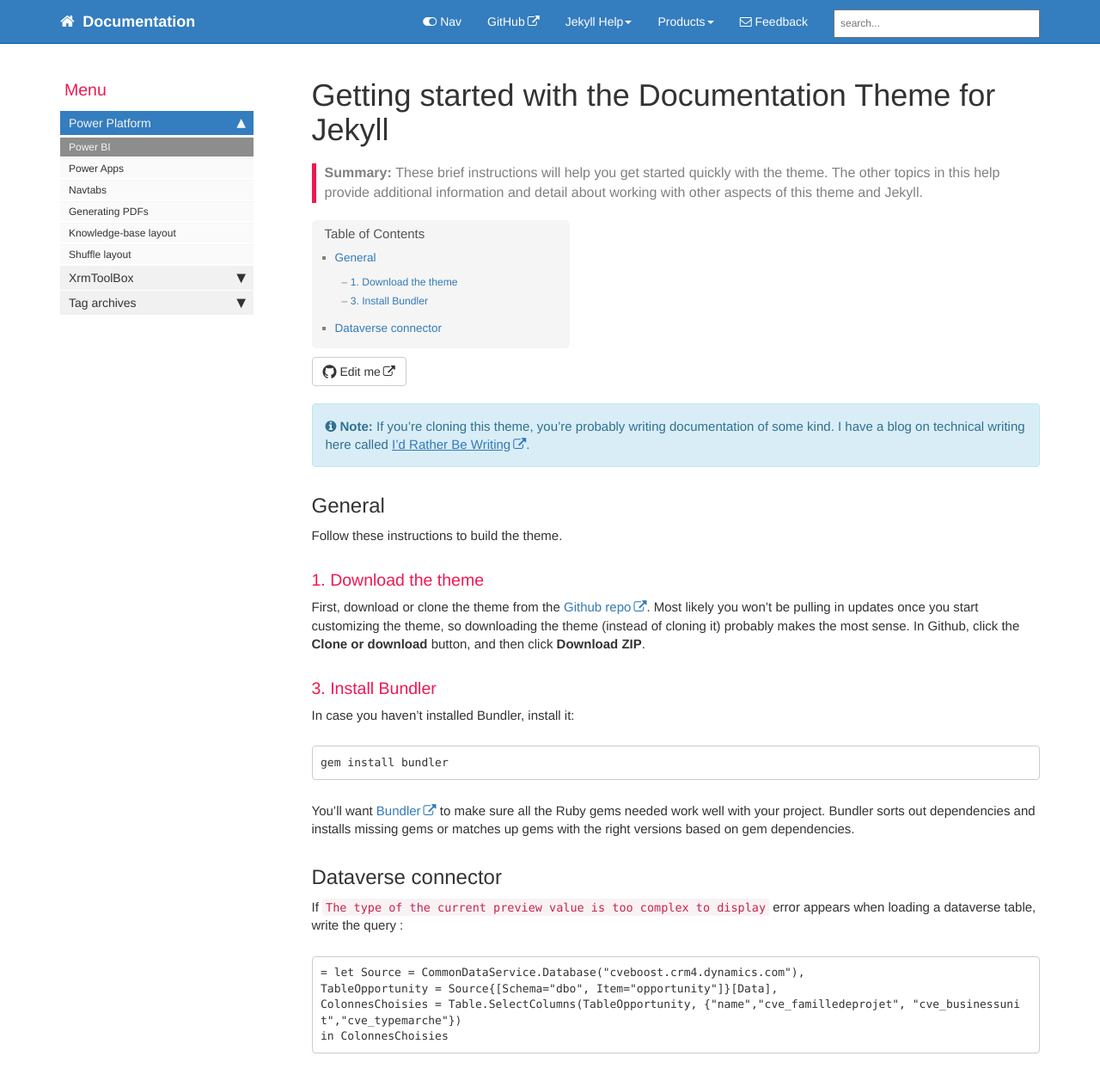
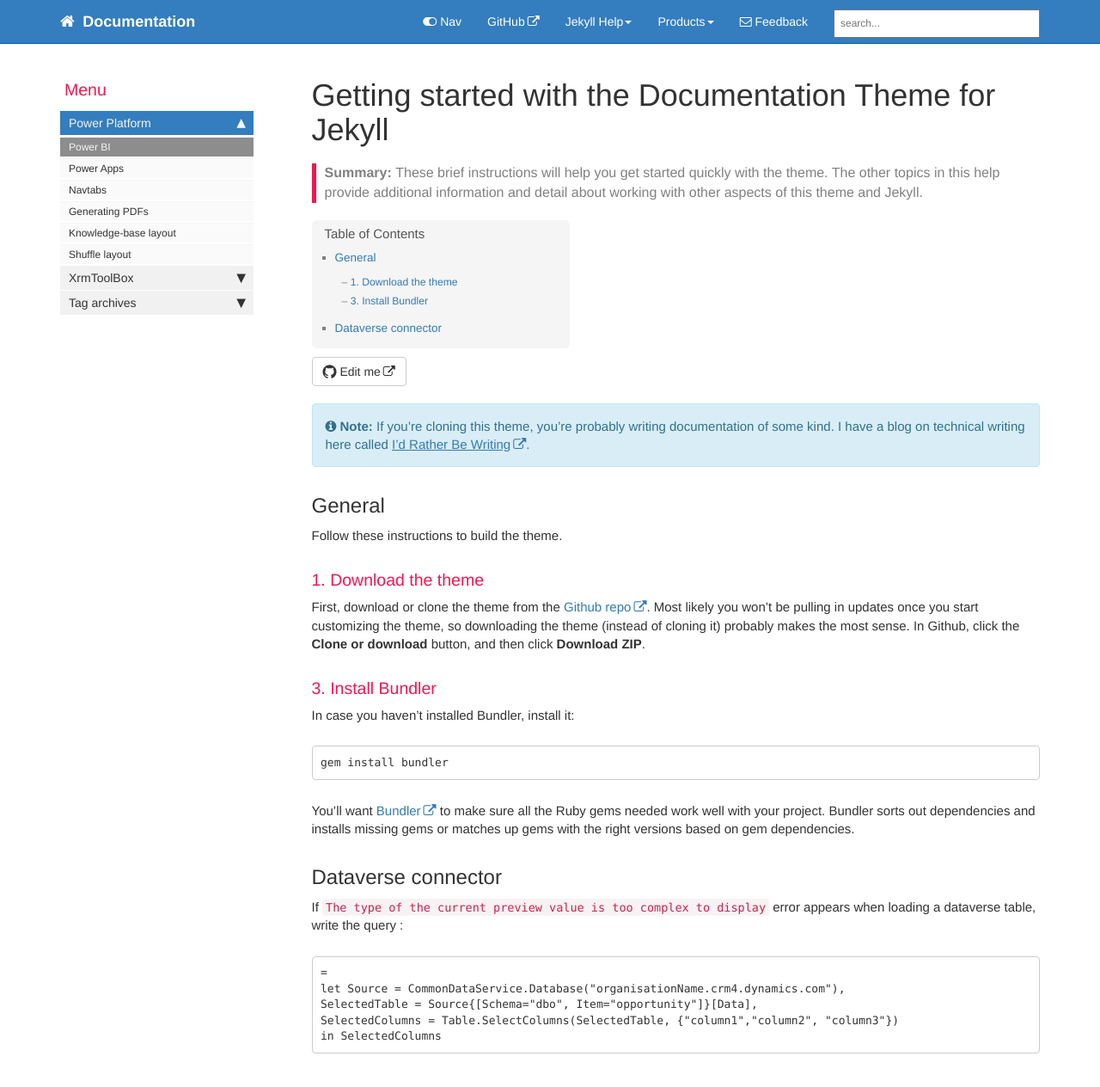
Before and after one commit to gedeontofidji/Documentation, a Jekyll site: the page built from index.md, in a window 1280 px wide and 1270 px high. Shown: the top 1264 px of the window at 86% size. Built offline with Jekyll 4.4.1, drawn with Linux system fonts in a browser that asks for light colours; comment, search, counter and statistics services are not loaded.

Commit message:
Update index.md

````diff
--- a/index.md
+++ b/index.md
@@ -29,8 +29,9 @@ You'll want [Bundler](http://bundler.io/) to make sure all the Ruby gems needed
 ## Dataverse connector
 If `The type of the current preview value is too complex to display` error appears when loading a dataverse table, write the query :
 ```
-= let Source = CommonDataService.Database("cveboost.crm4.dynamics.com"),
-TableOpportunity = Source{[Schema="dbo", Item="opportunity"]}[Data],
-ColonnesChoisies = Table.SelectColumns(TableOpportunity, {"name","cve_familledeprojet", "cve_businessunit","cve_typemarche"})
-in ColonnesChoisies
+=
+let Source = CommonDataService.Database("organisationName.crm4.dynamics.com"),
+SelectedTable = Source{[Schema="dbo", Item="opportunity"]}[Data],
+SelectedColumns = Table.SelectColumns(SelectedTable, {"column1","column2", "column3"})
+in SelectedColumns
 ```
````
